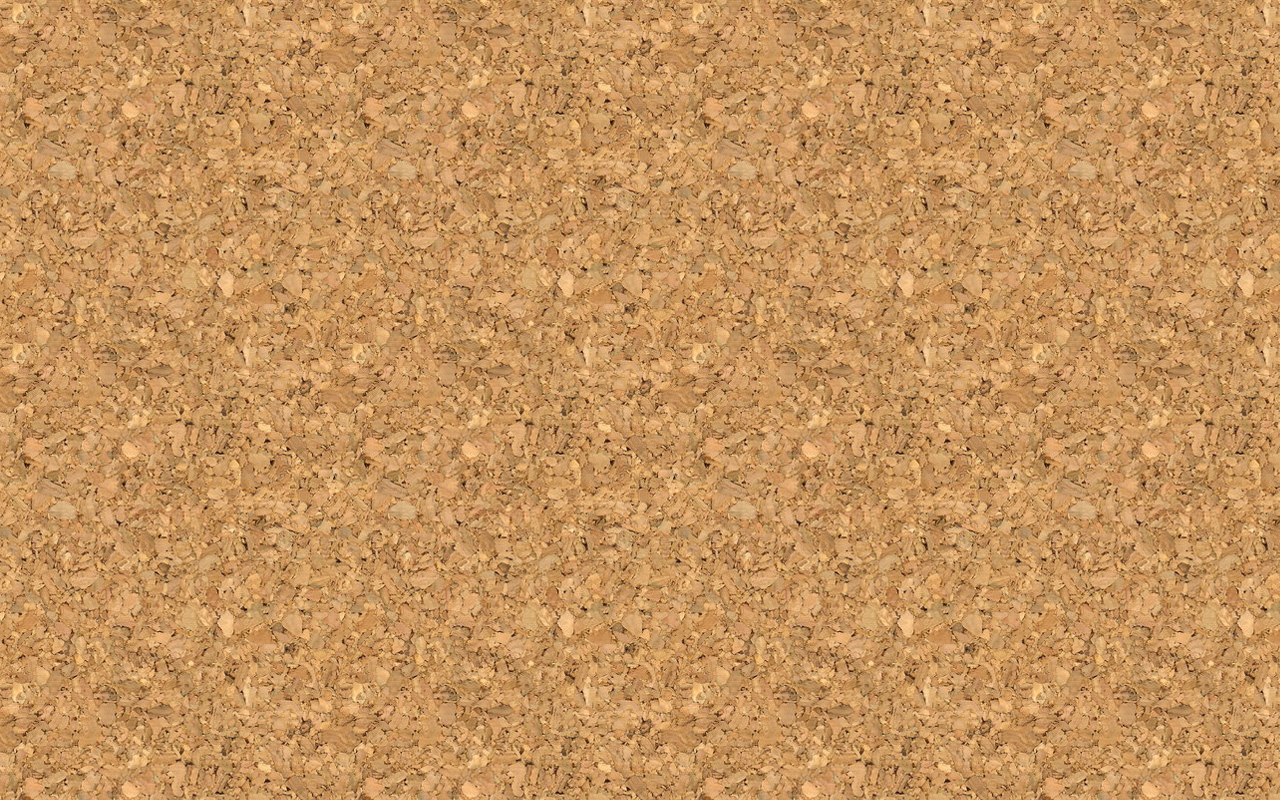
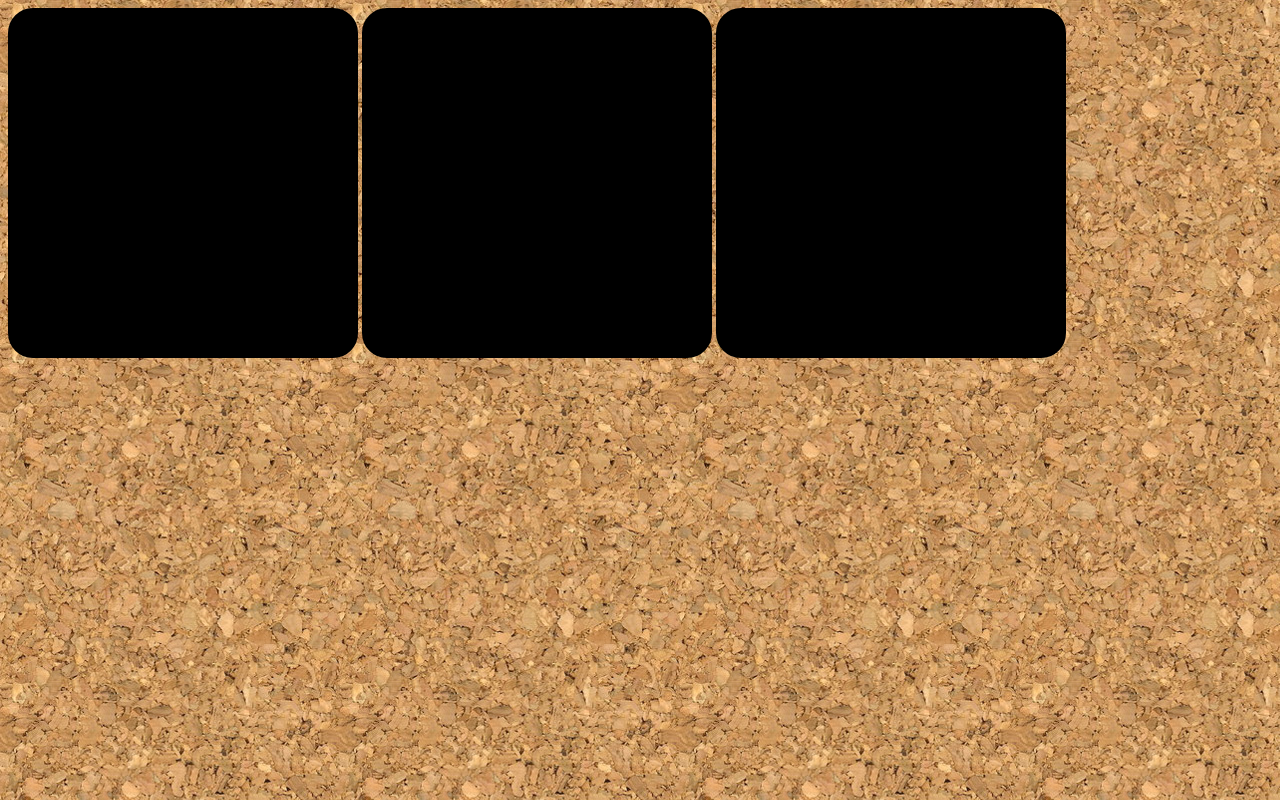
Before and after one commit to Victor-Dev8192/mypv-kv-jhyhsov, a plain HTML site: page index.html in a window 1280 px wide. Drawn offline with Linux system fonts and the light colour scheme.

Commit message:
ding dong
goofy laugh

```diff
--- a/index.html
+++ b/index.html
@@ -10,11 +10,13 @@
     }
     .Quadrado{
         font-size: 225px;
-        color: rgba(0,0,0,0);
-        background-color: rgba(0,0,0,0);
+        color: rgb(0,0,0);
+        background-color: rgb(0,0,0);
         width: 300px;
         height: 300px;
         display: inline-block;
+        border: 25px solid rgb(0,0,0);
+        border-radius: 25px;
     }
     #1{
 
```
